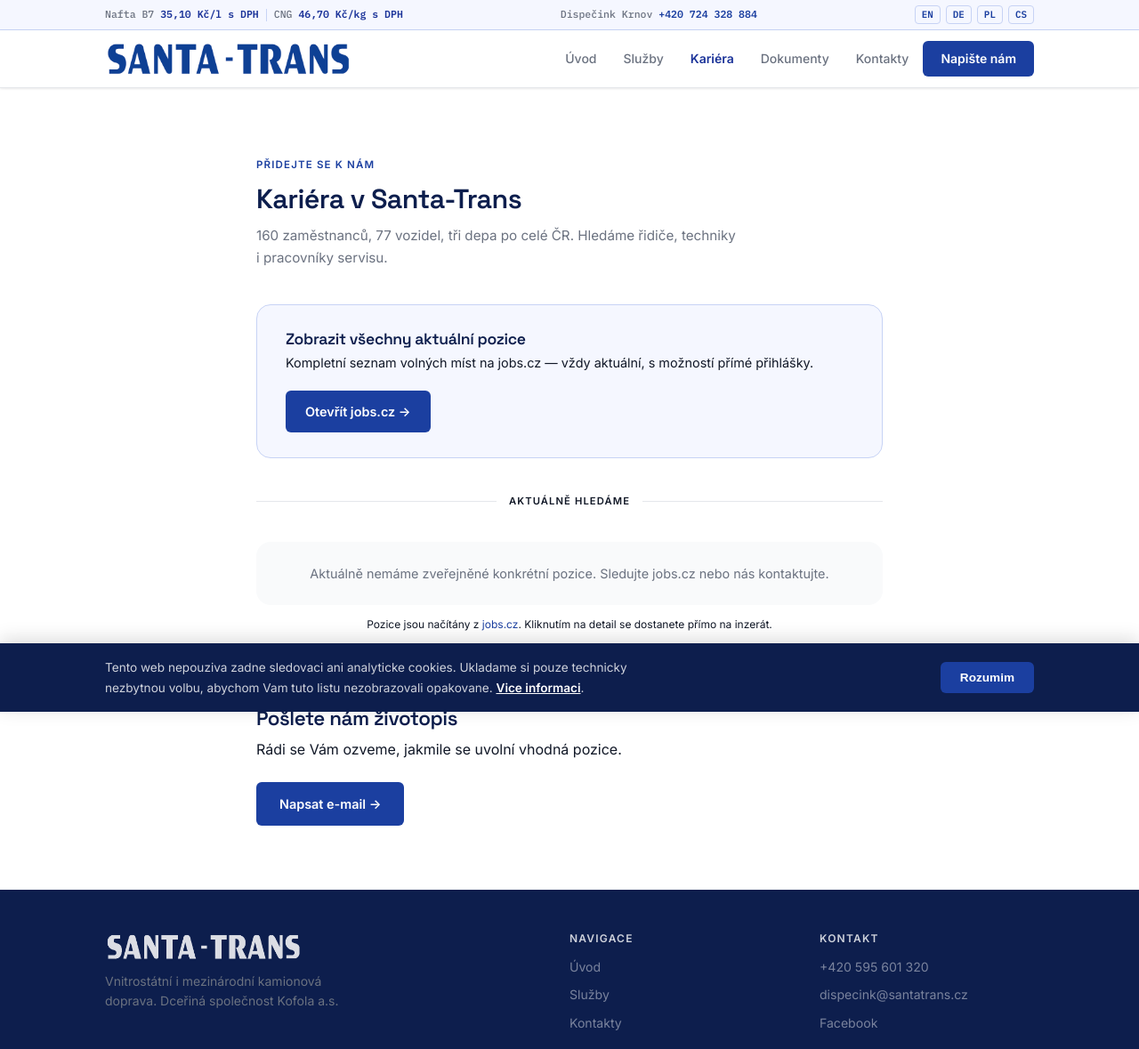
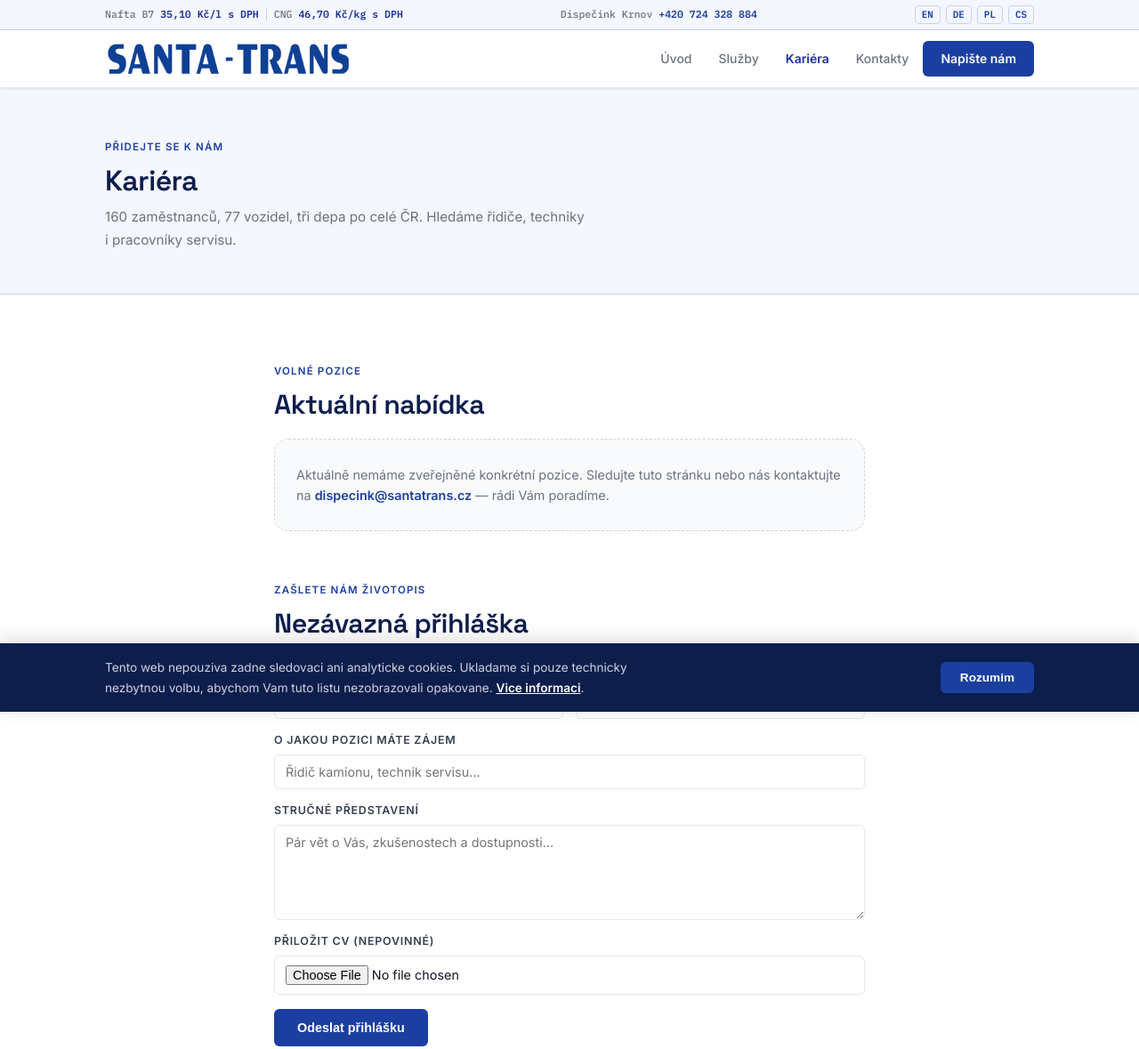
Before and after one commit to pavellyko-cpu/santatrans-web, a plain HTML site: page kariera.html in a window 1280 px wide. Shown: the top 1179 px of the page at 89% size. Drawn offline with Linux system fonts and the light colour scheme; no server answers.

```diff
--- a/kariera.html
+++ b/kariera.html
@@ -4,70 +4,23 @@
   <meta charset="UTF-8">
   <meta name="viewport" content="width=device-width, initial-scale=1">
   <title>Kariéra — Santa-Trans s.r.o.</title>
+  <meta name="description" content="Volné pozice a kariéra v Santa-Trans s.r.o. Krnov. Pošlete nám životopis.">
   <link rel="preconnect" href="https://fonts.googleapis.com">
   <link href="https://fonts.googleapis.com/css2?family=Space+Grotesk:wght@500;600;700&family=Inter:wght@400;500;600&family=IBM+Plex+Mono:wght@500;600&display=swap" rel="stylesheet">
   <link rel="stylesheet" href="style.css">
   <style>
-    .jobs-cta-box {
-      background: var(--blue-50);
-      border: 1px solid var(--border-blue);
+    .empty-card {
+      background: var(--gray-50);
+      border: 1px dashed var(--gray-300);
       border-radius: var(--radius-lg);
-      padding: 28px 32px;
-      margin-bottom: 40px;
-      display: flex;
-      align-items: center;
-      justify-content: space-between;
-      gap: 20px;
-      flex-wrap: wrap;
+      padding: 28px 24px;
+      color: var(--gray-500);
+      font-size: .9rem;
     }
-    .jobs-cta-text h3 { font-size: 1.1rem; font-weight: 600; color: var(--blue-900); margin-bottom: 6px; }
-    .jobs-cta-text p { font-size: .9rem; color: var(--text-secondary); line-height: 1.5; }
-    .jobs-btn {
-      display: inline-flex; align-items: center; gap: 8px;
-      background: var(--blue-600); color: #fff;
-      border-radius: var(--radius-sm); padding: 12px 22px;
-      font-size: .9rem; font-weight: 600; white-space: nowrap;
-      text-decoration: none; transition: background .15s;
-      flex-shrink: 0;
-    }
-    .jobs-btn:hover { background: var(--blue-800); }
-    .section-divider {
-      display: flex; align-items: center; gap: 14px; margin: 36px 0;
-    }
-    .section-divider-line { flex: 1; height: 1px; background: var(--border); }
-    .section-divider-text { font-size: .7rem; font-weight: 600; text-transform: uppercase; letter-spacing: .1em; color: var(--gray-400); }
-    .positions-list { display: flex; flex-direction: column; gap: 10px; margin-bottom: 12px; }
-    .position-card {
-      background: var(--white);
-      border: 1px solid var(--border);
-      border-radius: var(--radius-lg);
-      padding: 18px 20px;
-      display: flex; align-items: center; justify-content: space-between; gap: 16px;
-      transition: border-color .15s, box-shadow .15s;
-    }
-    .position-card:hover { border-color: var(--border-blue); box-shadow: var(--shadow-sm); }
-    .pos-left { display: flex; align-items: center; gap: 14px; }
-    .pos-icon {
-      width: 42px; height: 42px; background: var(--blue-50);
-      border-radius: var(--radius); display: flex; align-items: center;
-      justify-content: center; flex-shrink: 0; font-size: 1.3rem;
-    }
-    .pos-title { font-size: .95rem; font-weight: 600; color: var(--blue-900); margin-bottom: 4px; }
-    .pos-meta { font-size: .78rem; color: var(--gray-500); display: flex; gap: 12px; flex-wrap: wrap; }
-    .pos-link {
-      font-size: .82rem; font-weight: 600; color: var(--blue-600);
-      display: flex; align-items: center; gap: 4px;
-      text-decoration: none; flex-shrink: 0; transition: color .15s;
-    }
-    .pos-link:hover { color: var(--blue-800); }
-    .pos-note { font-size: .75rem; color: var(--gray-400); text-align: center; margin-top: 6px; }
-    .pos-note a { color: var(--blue-600); }
-    #positions-loading { color: var(--gray-400); font-size: .9rem; padding: 20px 0; }
+    .empty-card a { color: var(--blue-600); font-weight: 600; }
   </style>
 </head>
 <body>
-<div id="google_translate_element"></div>
-
 <div class="topbar">
   <div class="container">
     <div>Nafta B7&nbsp;<strong id="tb-diesel">…</strong><span class="topbar-sep"></span>CNG&nbsp;<strong id="tb-cng">…</strong></div>
@@ -89,52 +42,64 @@
       <a href="index.html">Úvod</a>
       <a href="sluzby.html">Služby</a>
       <a href="kariera.html" class="active">Kariéra</a>
-      <a href="dokumenty.html">Dokumenty</a>
       <a href="kontakty.html">Kontakty</a>
       <a href="kontakty.html" class="nav-cta">Napište nám</a>
     </nav>
   </div>
 </header>
 
+<div class="page-hero">
+  <div class="container">
+    <div class="eyebrow">Přidejte se k nám</div>
+    <h1>Kariéra</h1>
+    <p>160 zaměstnanců, 77 vozidel, tři depa po celé ČR. Hledáme řidiče, techniky i pracovníky servisu.</p>
+  </div>
+</div>
+
 <section class="section">
-  <div class="container" style="max-width:760px;">
+  <div class="container" style="max-width:720px;">
 
-    <div class="eyebrow">Přidejte se k nám</div>
-    <h1 class="section-title">Kariéra v Santa-Trans</h1>
-    <p class="section-sub">160 zaměstnanců, 77 vozidel, tři depa po celé ČR. Hledáme řidiče, techniky i pracovníky servisu.</p>
-
-    <!-- CTA BOX -->
-    <div class="jobs-cta-box">
-      <div class="jobs-cta-text">
-        <h3>Zobrazit všechny aktuální pozice</h3>
-        <p>Kompletní seznam volných míst na jobs.cz — vždy aktuální, s možností přímé přihlášky.</p>
-      </div>
-      <a href="https://www.jobs.cz/prace/?q%5B%5D=SANTA%20-%20TRANS" target="_blank" rel="noopener" class="jobs-btn">
-        Otevřít jobs.cz →
-      </a>
+    <div class="eyebrow">Volné pozice</div>
+    <h2 class="section-title" style="margin-bottom:20px;">Aktuální nabídka</h2>
+    <div class="empty-card">
+      Aktuálně nemáme zveřejněné konkrétní pozice. Sledujte tuto stránku nebo nás kontaktujte na <a href="mailto:dispecink@santatrans.cz">dispecink@santatrans.cz</a> — rádi Vám poradíme.
     </div>
 
-    <!-- AKTUÁLNÍ POZICE -->
-    <div class="section-divider">
-      <div class="section-divider-line"></div>
-      <div class="section-divider-text">Aktuálně hledáme</div>
-      <div class="section-divider-line"></div>
-    </div>
+    <div style="height:52px;"></div>
 
-    <div class="positions-list" id="positions-list">
-      <div id="positions-loading">Načítám aktuální pozice…</div>
-    </div>
-    <p class="pos-note">Pozice jsou načítány z <a href="https://www.jobs.cz/prace/?q%5B%5D=SANTA%20-%20TRANS" target="_blank" rel="noopener">jobs.cz</a>. Kliknutím na detail se dostanete přímo na inzerát.</p>
+    <div class="eyebrow">Zašlete nám životopis</div>
+    <h2 class="section-title" style="margin-bottom:24px;">Nezávazná přihláška</h2>
+    <form action="mailto:dispecink@santatrans.cz" method="post" enctype="text/plain">
+      <div class="form-grid">
+        <div class="field">
+          <label for="jmeno">Jméno a příjmení</label>
+          <input id="jmeno" name="jmeno" type="text" placeholder="Jan Novák" required>
+        </div>
+        <div class="field">
+          <label for="email">E-mail</label>
+          <input id="email" name="email" type="email" placeholder="jan@example.cz" required>
+        </div>
+        <div class="field full">
+          <label for="predmet">O jakou pozici máte zájem</label>
+          <input id="predmet" name="predmet" type="text" placeholder="Řidič kamionu, technik servisu…">
+        </div>
+        <div class="field full">
+          <label for="zprava">Stručné představení</label>
+          <textarea id="zprava" name="zprava" rows="5" placeholder="Pár vět o Vás, zkušenostech a dostupnosti…"></textarea>
+        </div>
+        <div class="field full">
+          <label for="cv">Přiložit CV (nepovinné)</label>
+          <input id="cv" name="cv" type="file" accept=".pdf,.doc,.docx">
+        </div>
+      </div>
+      <button type="submit" class="btn-primary" style="margin-top:16px;border:none;cursor:pointer;">Odeslat přihlášku</button>
+    </form>
 
-    <div style="height:48px;"></div>
+    <div style="height:52px;"></div>
 
-    <!-- ŽIVOTOPIS -->
-    <div class="eyebrow">Nenašli jste svou pozici?</div>
-    <h2 class="section-title" style="font-size:1.4rem;margin-bottom:8px;">Pošlete nám životopis</h2>
-    <p style="margin-bottom:24px;color:var(--text-secondary);">Rádi se Vám ozveme, jakmile se uvolní vhodná pozice.</p>
-    <a href="mailto:dispecink@santatrans.cz?subject=Životopis — zájem o práci" class="btn-primary">Napsat e-mail →</a>
+  </div>
+</section>
 
-</section>
 <footer class="site-footer">
   <div class="container">
     <div class="footer-grid">
@@ -157,59 +122,10 @@
     </div>
     <div class="footer-bottom">
       <span>© 2026 Santa-Trans s.r.o. · Krnov · IČ 25377949</span>
-      <span><a href="gdpr.html" style="color:rgba(255,255,255,.45);">GDPR</a></span>
+      <span>ISO 9001:2016 · <a href="gdpr.html" style="color:rgba(255,255,255,.45);">GDPR</a></span>
     </div>
   </div>
 </footer>
-
-<script>
-// Načti pozice z Firebase
-(function(){
-  var DB = 'https://santatrans-web-default-rtdb.europe-west1.firebasedatabase.app/pozice.json';
-  var ICONS = { 'řidič': '🚛', 'technik': '🔧', 'mechanik': '🔧', 'servis': '⚙️', 'skladník': '📦', 'dispečer': '📋' };
-
-  function getIcon(title) {
-    var t = title.toLowerCase();
-    for (var k in ICONS) { if (t.includes(k)) return ICONS[k]; }
-    return '💼';
-  }
-
-  function renderPositions(pozice) {
-    var list = document.getElementById('positions-list');
-    if (!pozice || pozice.length === 0) {
-      list.innerHTML = '<div style="background:var(--gray-50);border:1px dashed var(--gray-200);border-radius:var(--radius-lg);padding:24px;color:var(--gray-500);font-size:.9rem;text-align:center;">Aktuálně nemáme zveřejněné konkrétní pozice. Sledujte jobs.cz nebo nás kontaktujte.</div>';
-      return;
-    }
-    list.innerHTML = pozice.map(function(p) {
-      return '<div class="position-card">' +
-        '<div class="pos-left">' +
-          '<div class="pos-icon">' + getIcon(p.nazev || '') + '</div>' +
-          '<div>' +
-            '<div class="pos-title">' + (p.nazev || '') + '</div>' +
-            '<div class="pos-meta">' +
-              (p.misto ? '<span>📍 ' + p.misto + '</span>' : '') +
-              (p.typ ? '<span>🕐 ' + p.typ + '</span>' : '') +
-            '</div>' +
-          '</div>' +
-        '</div>' +
-        (p.odkaz ? '<a href="' + p.odkaz + '" target="_blank" rel="noopener" class="pos-link">Detail →</a>' : '') +
-      '</div>';
-    }).join('');
-  }
-
-  var x = new XMLHttpRequest();
-  x.open('GET', DB + '?_ts=' + Date.now(), true);
-  x.timeout = 5000;
-  x.onload = function() {
-    try {
-      var data = JSON.parse(x.responseText);
-      renderPositions(Array.isArray(data) ? data : (data ? Object.values(data) : []));
-    } catch(e) { renderPositions([]); }
-  };
-  x.onerror = x.ontimeout = function() { renderPositions([]); };
-  x.send();
-})();
-</script>
 
 <script src="data-loader.js"></script>
 <script src="cookies.js"></script>
```
